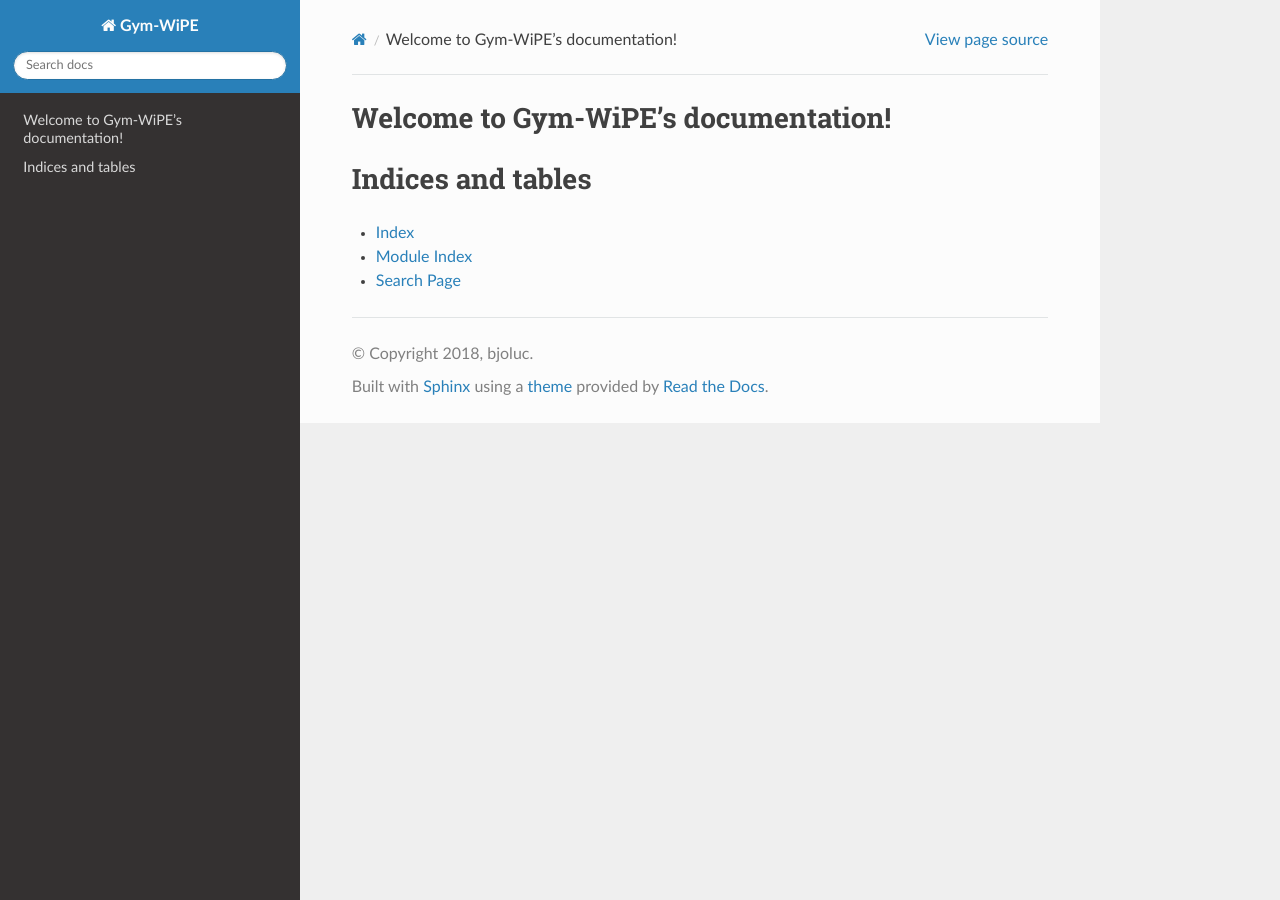
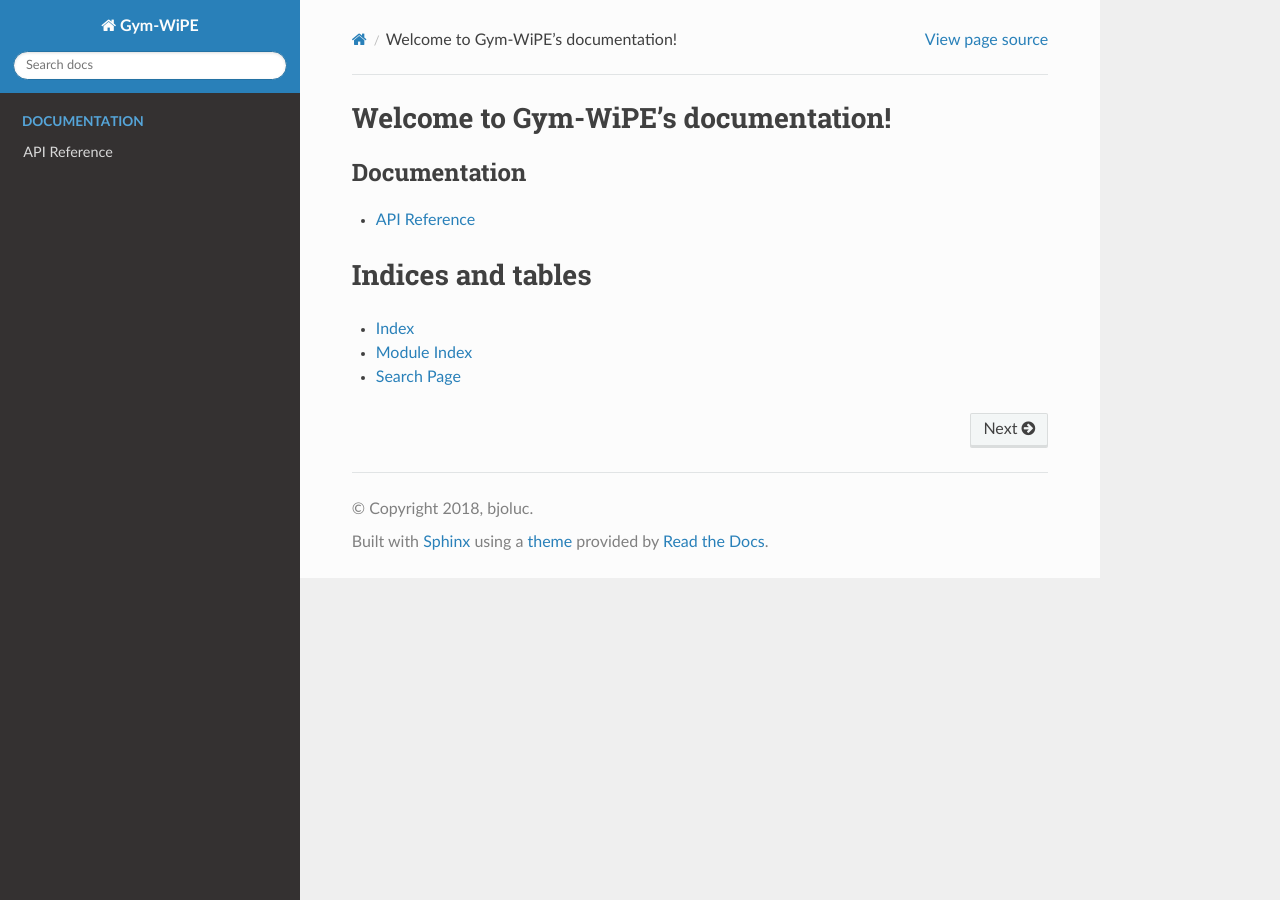
Before and after one commit to bjoluc/gymwipe, a Sphinx documentation site: the page built from docs/index.rst, in a window 1280 px wide. Built offline with Sphinx 7.4.7 and the Read the Docs theme 2.0.0, drawn with Linux system fonts in a browser that asks for light colours; pages that are not in the unit, such as notebooks, are missing from menus.

Commit message:
improved documentation structure

```diff
--- a/docs/conf.py
+++ b/docs/conf.py
@@ -67,7 +67,7 @@ language = None
 # List of patterns, relative to source directory, that match files and
 # directories to ignore when looking for source files.
 # This pattern also affects html_static_path and html_extra_path .
-exclude_patterns = ['_build', 'Thumbs.db', '.DS_Store', '*.test.*']
+exclude_patterns = ['_build', 'Thumbs.db', '.DS_Store']
 
 # The name of the Pygments (syntax highlighting) style to use.
 pygments_style = 'sphinx'
--- a/docs/index.rst
+++ b/docs/index.rst
@@ -2,8 +2,10 @@
 ============================================================
 
 .. toctree::
-   :maxdepth: 2
-   :caption: Contents:
+    :maxdepth: 2
+    :caption: Documentation
+
+    api/index
 
 Indices and tables
 ==================
```
Also changed, not shown: docs/api/index.rst (added, +11 -0 lines), 3 other files.
